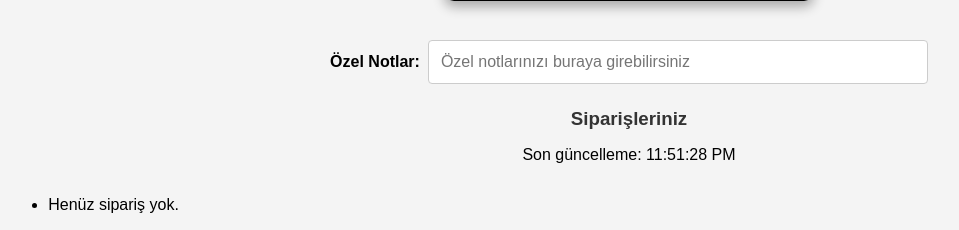
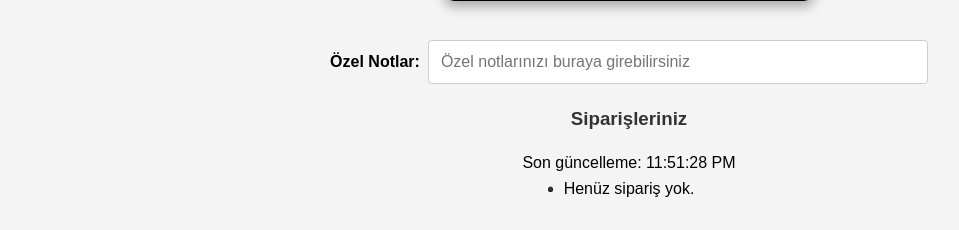
Before and after one commit to VoidheartH/QR-Order-System, a Flask app: page /table/2 in a window 1280 px wide. Shown: the part 1192-1422 px from the top of the page, without its empty margins (11-970 px from the left). Run offline with Flask 3, Linux system fonts and the light colour scheme; data comes from the database, SQL or seed files in the repository; data that the repository does not hold is empty.

Commit message:
Centered finally

```diff
--- a/static/css/menu.css
+++ b/static/css/menu.css
@@ -153,16 +153,39 @@
   margin: 0 0.5rem;
 }
 
-/* ── Live Orders Centering ──────────────────────────── */
-/* center the timestamp & list at bottom */
-#last-updated,
+/* ── Center “Son güncelleme” timestamp & live-orders list ───────────────── */
+#last-updated {
+  display: block; /* span full width so margin auto works */
+  width: max-content; /* shrink to its content */
+  margin: 1rem auto 0; /* auto-left/right centering */
+  text-align: center; /* center the timestamp text */
+}
+
 #order-status-list {
-  width: fit-content;
-  margin: 1rem auto;
+  /* shrink to its contents */
+  margin: 0.5rem auto; /* auto-center horizontally */
+  padding-left: 1.2em; /* indent bullets */
+  text-align: center; /* keep list items left-aligned */
+}
+
+/* ── Center live-orders block ───────────────────────── */
+#live-orders {
+  text-align: center;
+  margin: 1.5rem 0;
+}
+
+/* shrink list, keep bullets indented, but center the block */
+#live-orders #order-status-list {
+  display: inline-block;
   text-align: left;
+  padding-left: 0;
+  margin: 0.5rem auto;
 }
-/* indent bullets but keep the boxed block centered */
-#order-status-list {
-  padding-left: 1.2em;
+
+#live-orders #order-status-list li::before {
+  content: "•"; /* your custom bullet */
   display: inline-block;
+  width: 1em; /* reserve room */
+  margin-left: -1em; /* nudge bullet into the left margin */
+  color: #333; /* match your text color */
 }
--- a/templates/menu.html
+++ b/templates/menu.html
@@ -35,8 +35,10 @@
 
 {# ── LIVE ORDER STATUS ─────────────────────────────── #}
 <h3>Siparişleriniz</h3>
-<div id="last-updated">Son güncelleme: —</div>
-<ul id="order-status-list"></ul>
+<div id="live-orders">
+    <div id="last-updated">Son güncelleme: —</div>
+    <ul id="order-status-list"></ul>
+</div>
 {% endblock %}
 
 {% block scripts %}
```
